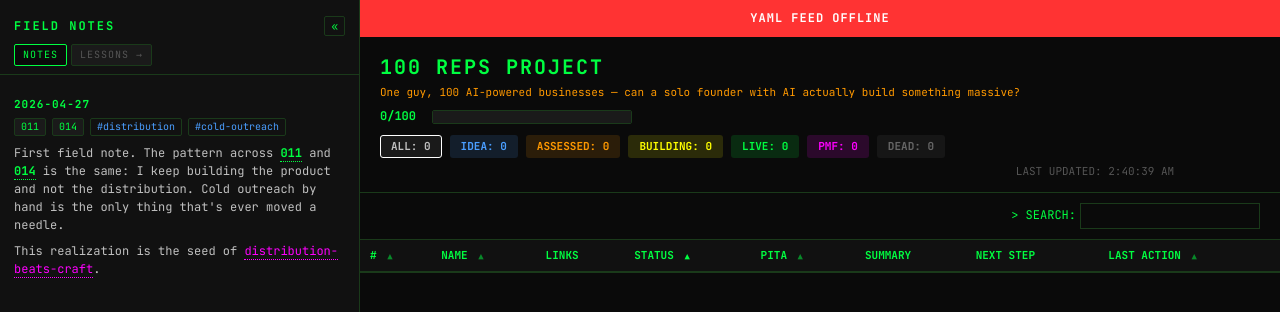
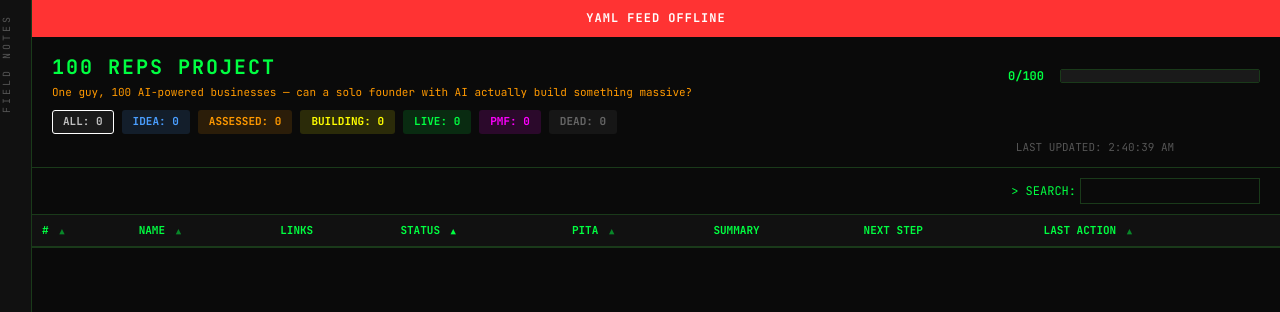
Before and after one commit to semiagenticRob/100Reps, a plain HTML site: page docs/index.html in a window 1280 px wide. Both pictures are taken after a click on the button "Collapse panel". Shown: the top 312 px of the page. Drawn offline with Linux system fonts and the light colour scheme.

Commit message:
feat(dashboard): journal panel collapse toggle with persisted state
Co-Authored-By: Claude Sonnet 4.6 <noreply@anthropic.com>

```diff
--- a/docs/index.html
+++ b/docs/index.html
@@ -1089,12 +1089,50 @@ function renderJournal() {
   });
 }
 
+function wireJournalChrome() {
+  var $panel = document.getElementById('journalPanel');
+  var $toggle = document.getElementById('journalToggle');
+  var $rail = document.getElementById('journalRail');
+  if (!$panel) return;
+
+  function setCollapsed(collapsed) {
+    $panel.classList.toggle('collapsed', collapsed);
+    if ($toggle) {
+      $toggle.innerHTML = collapsed ? '&raquo;' : '&laquo;';
+      $toggle.title = collapsed ? 'Expand panel' : 'Collapse panel';
+    }
+    try { localStorage.setItem('journalCollapsed', collapsed ? '1' : '0'); } catch(e) {}
+  }
+
+  var stored;
+  try { stored = localStorage.getItem('journalCollapsed'); } catch(e) {}
+  if (stored === '1') {
+    setCollapsed(true);
+  } else if (stored === '0') {
+    setCollapsed(false);
+  } else if (window.matchMedia('(max-width: 900px)').matches) {
+    setCollapsed(true);
+  }
+
+  if ($toggle) {
+    $toggle.addEventListener('click', function() {
+      setCollapsed(!$panel.classList.contains('collapsed'));
+    });
+  }
+  if ($rail) {
+    $rail.addEventListener('click', function() {
+      setCollapsed(false);
+    });
+  }
+}
+
 /* ── Init ── */
 fetchData(false).then(function() {
   render();
   computeLastActions().then(function() { render(); });
   setInterval(refresh, POLL_INTERVAL);
 });
+wireJournalChrome();
 fetchFieldNotes().then(renderJournal);
 
 })();
```
